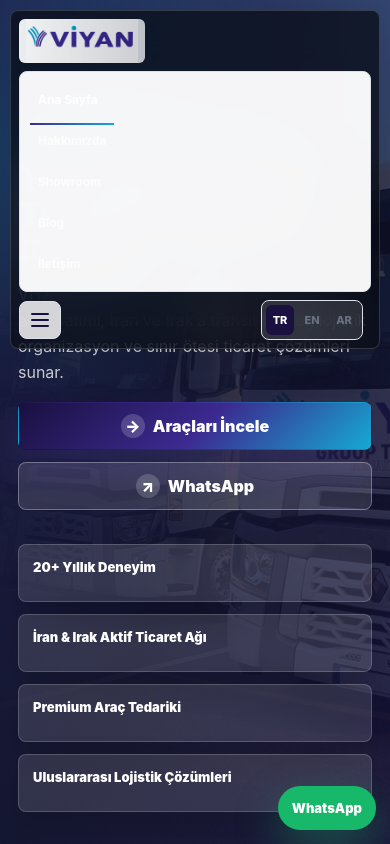
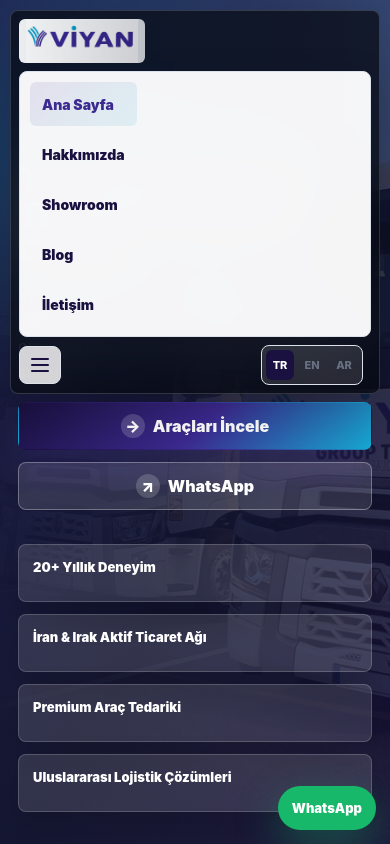
Before and after one commit to serhatcosar7-droid/viyan-lojistik, a Next.js app: page / in a window 390 px wide. Both pictures are taken after a click on the button "Menüyü aç/kapat". Shown: the top 844 px of the page. Built offline with nearby package versions, Linux system fonts and the light colour scheme.

Commit message:
Fix mobile navigation visibility

```diff
--- a/src/app/globals.css
+++ b/src/app/globals.css
@@ -1372,6 +1372,8 @@ dd {
 
   .menu-toggle {
     display: block;
+    position: relative;
+    z-index: 3;
   }
 
   .nav-links {
@@ -1381,6 +1383,8 @@ dd {
     border: 1px solid var(--line);
     border-radius: 8px;
     background: rgba(255, 255, 255, 0.96);
+    box-shadow: 0 18px 42px rgba(17, 24, 43, 0.22);
+    color: var(--deep);
   }
 
   .site-header.menu-open .nav-links {
@@ -1389,7 +1393,29 @@ dd {
   }
 
   .nav-links a {
-    padding: 10px 8px;
+    display: flex;
+    align-items: center;
+    min-height: 44px;
+    padding: 10px 12px;
+    border-radius: 6px;
+    color: var(--deep);
+    font-size: 14px;
+    font-weight: 900;
+    transition: background 160ms ease, color 160ms ease;
+  }
+
+  .nav-links a:hover,
+  .nav-links a.active {
+    background: linear-gradient(135deg, rgba(61, 42, 145, 0.10), rgba(22, 169, 210, 0.10));
+    color: var(--indigo);
+  }
+
+  .nav-links a::after {
+    display: none;
+  }
+
+  .site-header.menu-open {
+    z-index: 80;
   }
 
   .brand-mark {
--- a/src/components/ViyanWebsite.tsx
+++ b/src/components/ViyanWebsite.tsx
@@ -106,14 +106,21 @@ function Header({
           <Image src="/logo.png" alt="VİYAN logo" width={172} height={48} priority />
         </span>
       </Link>
-      <nav className="nav-links" aria-label="Primary navigation">
+      <nav id="primary-navigation" className="nav-links" aria-label="Primary navigation">
         {routes.map((route, index) => (
           <Link key={route.key} className={page === route.key ? "active" : ""} href={route.href} onClick={() => setMenuOpen(false)}>
             {nav[index]}
           </Link>
         ))}
       </nav>
-      <button className="menu-toggle" type="button" onClick={() => setMenuOpen((open) => !open)} aria-label="Toggle menu">
+      <button
+        className="menu-toggle"
+        type="button"
+        onClick={() => setMenuOpen((open) => !open)}
+        aria-label="Menüyü aç/kapat"
+        aria-expanded={menuOpen}
+        aria-controls="primary-navigation"
+      >
         <span />
         <span />
         <span />
```
